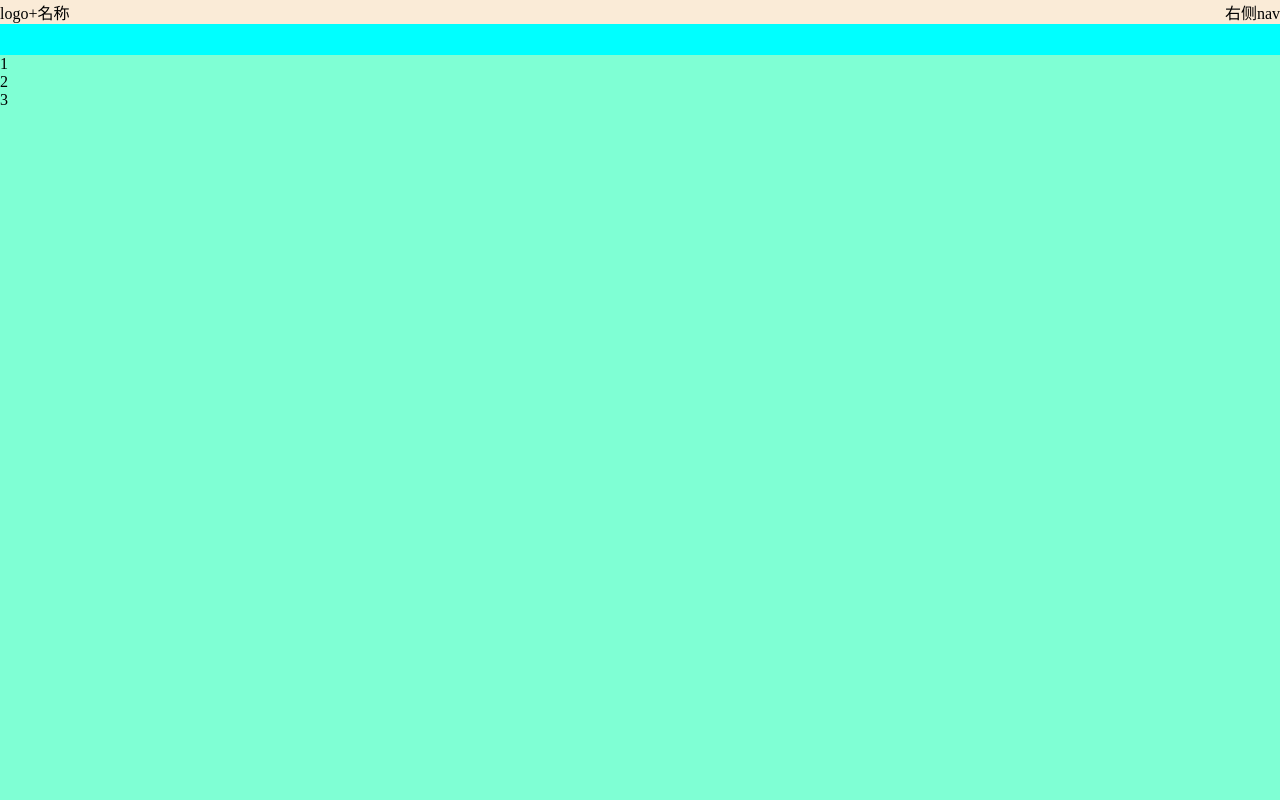
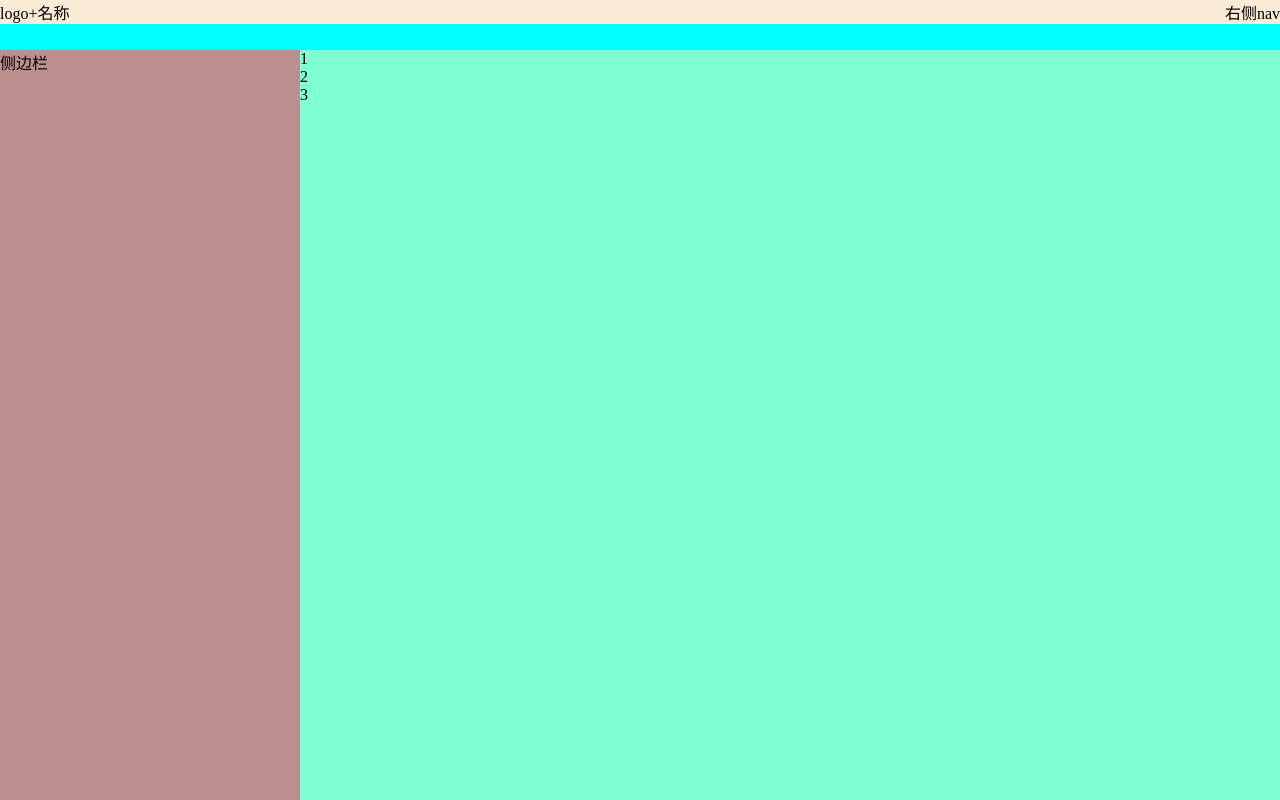
Before and after one commit to SeKidayo/seki-ui, a Vue app: page / in a window 1280 px wide. Shown: the top 800 px of the page. Built offline with nearby package versions, Linux system fonts and the light colour scheme.

Commit message:
style:添加CSS变量

```diff
--- a/src/style/global.less
+++ b/src/style/global.less
@@ -1,5 +1,4 @@
 body {
-  width: 100%;
-  min-width: 320px;
-  min-height: 100vh;
+  min-width: var(--min-width);
+  min-height: var(--min-height);
 }
--- a/src/style/index.less
+++ b/src/style/index.less
@@ -1,2 +1,3 @@
+@import "./var.less";
 @import "./init.less";
 @import "./global.less";
--- a/src/style/init.less
+++ b/src/style/init.less
@@ -26,7 +26,8 @@ select {
 }
 
 body {
-  font-size: 16px;
+  // font-size: 16px;
+  font-size: var(--font-size-base);
   background: #fff;
   // -webkit-text-size-adjust: 100%;
 }
--- /dev/null
+++ b/src/style/var.less
@@ -0,0 +1,13 @@
+/* CSS变量 */
+/* 暂定命名规则: --[区域]-样式名-[描述]*N */
+:root {
+  // 通用变量
+  --font-size-base: 16px;
+  --min-width: 320px;
+  --min-height: 100vh;
+  // header相关变量
+  --header-height: 50px;
+  --header-content-max-width: 1400px;
+  // aside相关变量
+  --aside-width: 300px;
+}
--- a/src/views/Home.vue
+++ b/src/views/Home.vue
@@ -6,6 +6,9 @@
         <div>右侧nav</div>
       </div>
     </header>
+    <aside class="home-aside">
+      <div class="home-aside-content">侧边栏</div>
+    </aside>
     <main class="home-container">
       <section>1</section>
       <section>2</section>
@@ -28,26 +31,41 @@ export default {
     top: 0;
     width: 100%;
     background-color: aqua;
-    height: 55px;
+    height: var(--header-height);
 
     .home-header-content {
       background-color: antiquewhite;
       display: flex;
       justify-content: space-between;
-      max-width: 1400px;
+      max-width: var(--header-content-max-width);
       margin: 0 auto;
+    }
+  }
+
+  .home-aside {
+    position: fixed;
+    left: 0;
+    bottom: 0;
+    top: var(--header-height);
+    background-color: rosybrown;
+    width: var(--aside-width);
+    overflow-y: auto;
+
+    .home-aside-content {
+      height: 2000px;
     }
   }
 
   .home-container {
     background-color: aquamarine;
-    padding-top: 55px;
-
+    padding-top: var(--header-height);
+    padding-left: var(--aside-width);
     height: 2000px;
   }
 
   .home-footer {
     background-color: beige;
+    padding-left: var(--aside-width);
   }
 }
 </style>
```
